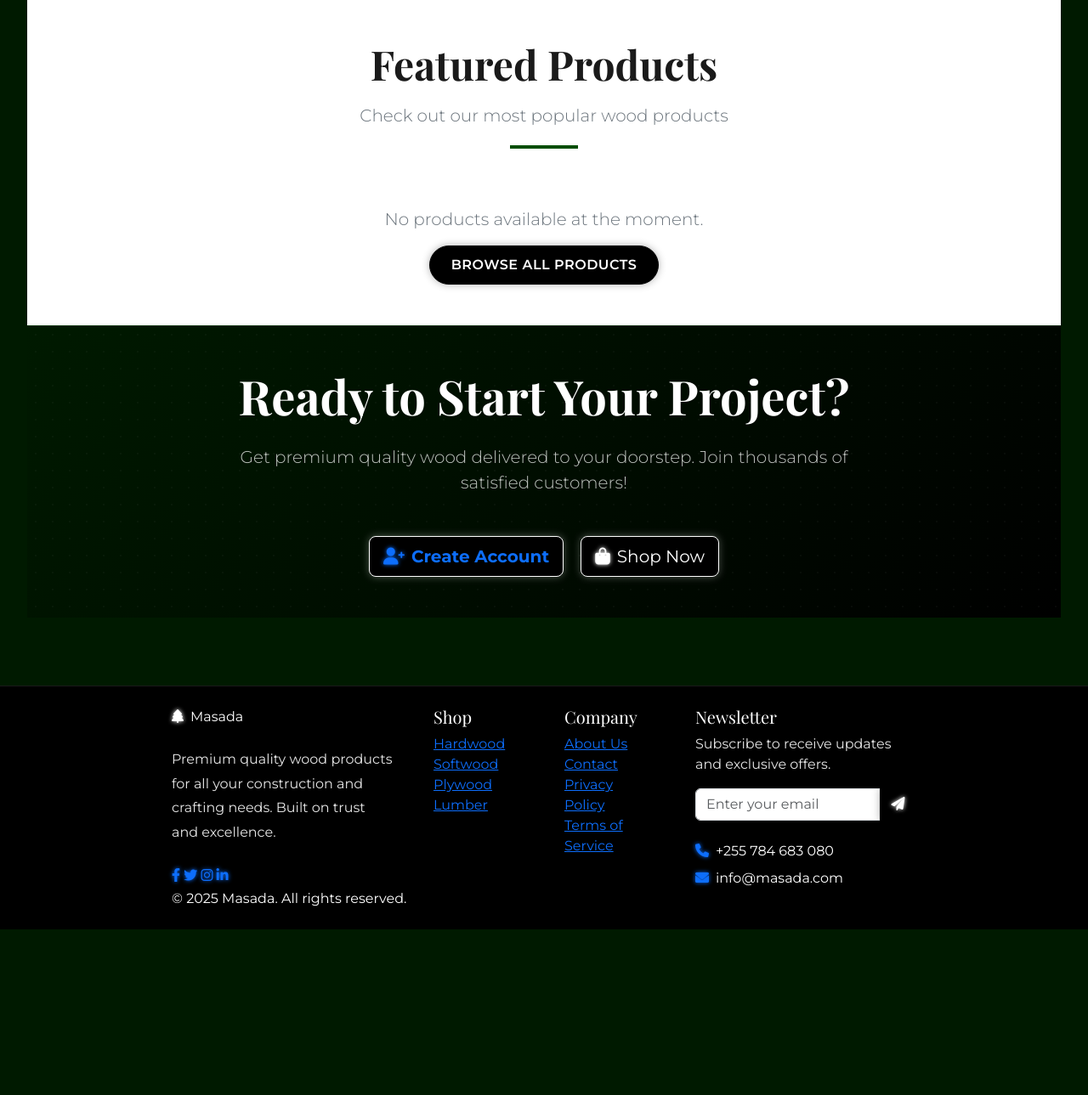
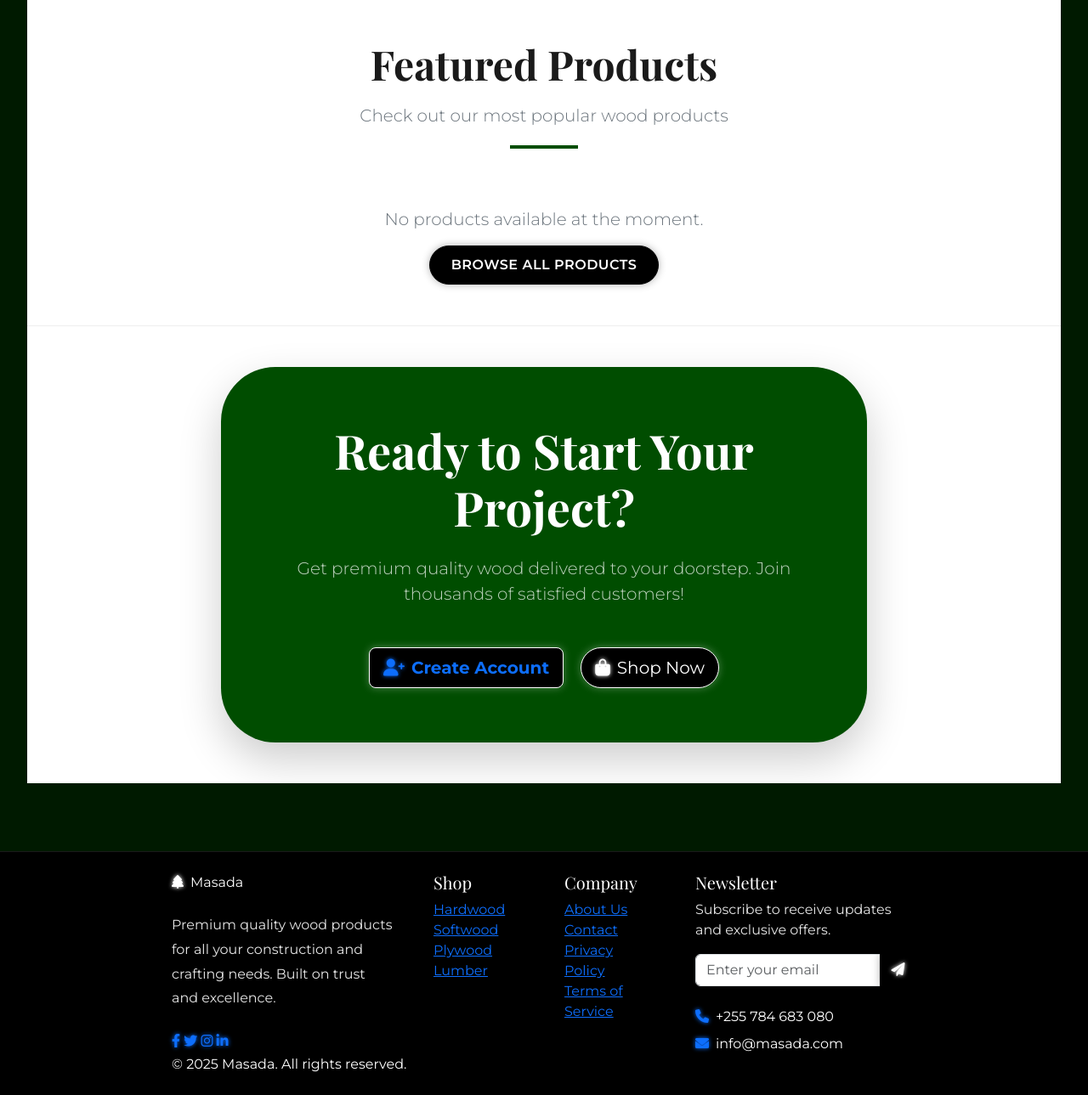
Before and after one commit to GloryMsasalaga/masada--the-finest-quality-wood-products-with-exceptional-service, a Django app: page / in a window 1280 px wide. Shown: the part 5108-6397 px from the top of the page at 85% size. Before the commit the page ends 6202 px from the top, so only its background shows below. Run offline with Django 5.2, Linux system fonts and the light colour scheme; data that the repository does not hold is empty; some libraries are stand-ins or nearby versions; some web fonts are replaced.

Commit message:
Final home page redesign: Dark green hero boxes, sync CTA section, and black/white button consistency

```diff
--- a/masadaback/backend/static/css/main.css
+++ b/masadaback/backend/static/css/main.css
@@ -184,17 +184,16 @@ body {
     color: #ffffff !important;
 }
 
-.btn-outline-primary {
+.btn-outline-light {
     border-color: #000000;
     color: #000000;
     background: transparent;
+    border-radius: 2rem;
 }
 
-.btn-outline-primary:hover {
+.btn-outline-light:hover {
     background-color: #000000;
-    border-color: #000000;
-    color: #ffffff;
-    box-shadow: 0 0 15px var(--glow-color);
+    color: #ffffff !important;
 }
 
 .btn-glow:hover {
@@ -245,10 +244,12 @@ body {
 .layer-content {
     text-align: center;
     z-index: 10;
-    background: rgba(0, 0, 0, 0.5);
-    padding: 2rem;
-    border-radius: 15px;
+    background: var(--primary-color);
+    padding: 2.5rem;
+    border-radius: 3rem;
     backdrop-filter: blur(5px);
+    box-shadow: 0 15px 35px rgba(0, 0, 0, 0.4);
+    color: var(--text-light);
 }
 
 .layer-content h1 {
@@ -482,8 +483,27 @@ footer {
 
 /* CTA Section */
 .cta-section {
-    background: linear-gradient(135deg, #001a00 0%, #000000 100%);
-    border-top: 1px solid rgba(0, 255, 0, 0.1);
+    background-color: #ffffff !important;
+    color: var(--text-dark) !important;
+    border-top: 1px solid #eee;
+}
+
+.cta-section h2,
+.cta-section p {
+    color: var(--text-dark) !important;
+}
+
+.cta-section .cta-content {
+    background: var(--primary-color);
+    padding: 4rem;
+    border-radius: 4rem;
+    color: var(--text-light) !important;
+    box-shadow: 0 20px 50px rgba(0, 0, 0, 0.2);
+}
+
+.cta-section .cta-content h2,
+.cta-section .cta-content p {
+    color: var(--text-light) !important;
 }
 
 .feature-card .fas {
```
Also changed, not shown: backend/static/css/main.css (+30 -10 lines).
